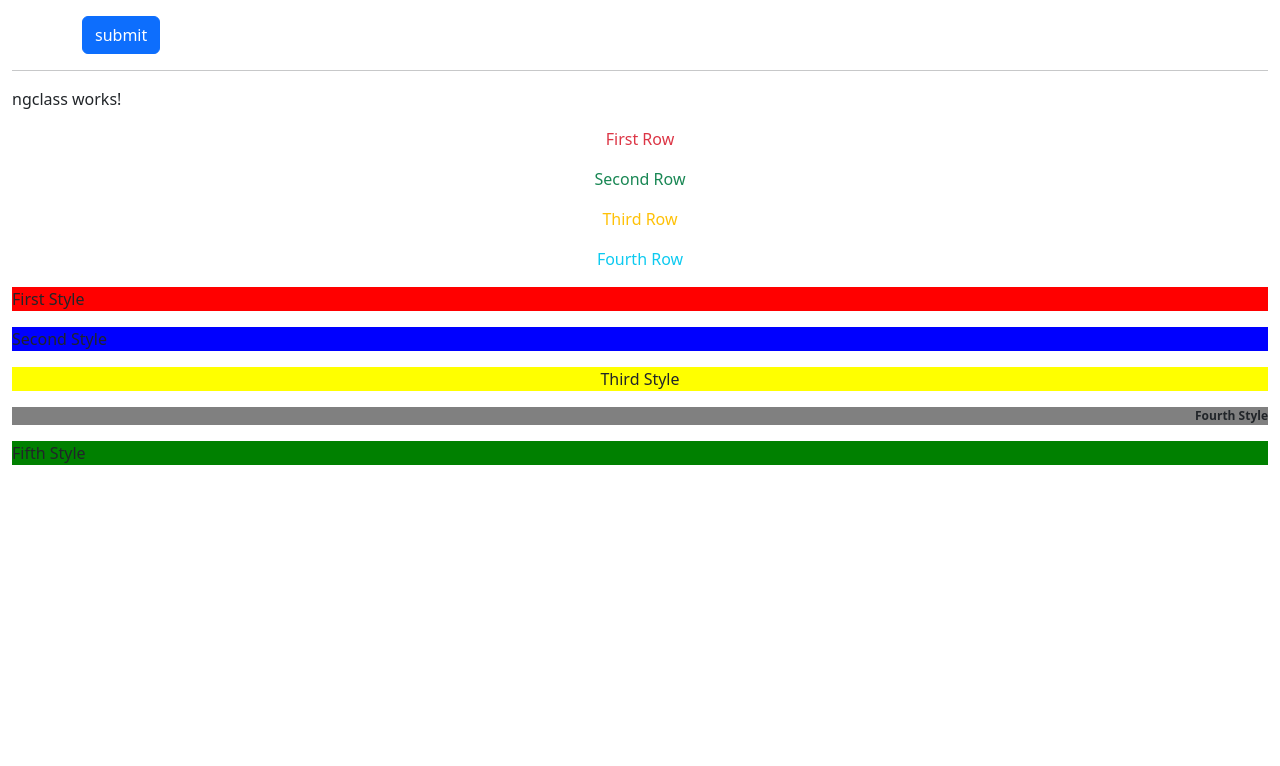
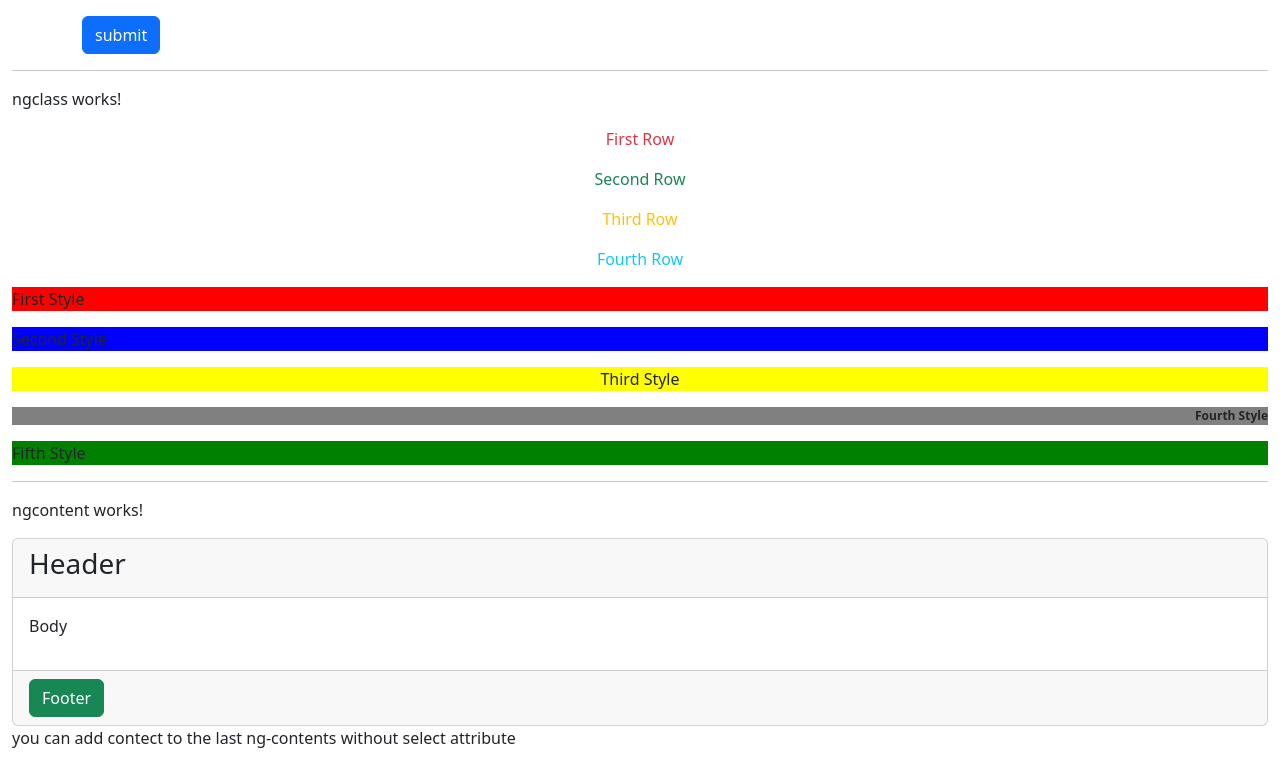
Before and after one commit to MHGalaxy/LearnAngular, an Angular app: page / in a window 1280 px wide. Shown: the part 1695-2461 px from the top of the page. Before the commit the page ends 2176 px from the top, so only its background shows below. Built offline with nearby package versions, Linux system fonts and the light colour scheme.

Commit message:
add ng-content component

```diff
--- /dev/null
+++ b/src/app/Components/ngcontent/ngcontent.component.html
@@ -0,0 +1,19 @@
+<p>ngcontent works!</p>
+
+<ng-content></ng-content>
+
+<div class="card">
+  <div class="card-header">
+    <ng-content select="header"></ng-content>
+  </div>
+  <div class="card-body">
+    <ng-content select="body"></ng-content>
+  </div>
+  <div class="card-footer">
+    <ng-content select="footer"></ng-content>
+  </div>
+</div>
+
+<div>
+  <ng-content></ng-content>
+</div>
--- a/src/app/app.component.html
+++ b/src/app/app.component.html
@@ -22,6 +22,24 @@
     <app-contact-us></app-contact-us>
     <hr/>
     <app-ngclass></app-ngclass>
+    <hr/>
+    <app-ngcontent>
+      <div>
+        <p>you can add contect to the last ng-contents without select attribute</p>
+      </div>
+
+      <div ngProjectAs="header">
+        <h3>Header</h3>
+      </div>
+
+      <div ngProjectAs="body">
+        <p>Body</p>
+      </div>
+
+      <div ngProjectAs="footer">
+        <a class="btn btn-success">Footer</a>
+      </div>
+    </app-ngcontent>
   </div>
 </body>
 </html>
--- a/src/app/app.component.ts
+++ b/src/app/app.component.ts
@@ -8,12 +8,13 @@ import {NgifNgforComponent} from './Components/ngif-ngfor/ngif-ngfor.component';
 import {NgswitchComponent} from './Components/ngswitch/ngswitch.component';
 import {ContactUsComponent} from './Components/contact-us/contact-us.component';
 import {NgclassComponent} from './Components/ngclass/ngclass.component';
+import {NgcontentComponent} from './Components/ngcontent/ngcontent.component';
 
 //decorator factory
 @Component({
   selector: 'app-root',
   standalone: true,
-  imports: [RouterOutlet, ProductListComponent, ProductDetailsComponent, CreateProductComponent, TowWayBindingComponent, NgifNgforComponent, NgswitchComponent, ContactUsComponent, NgclassComponent],
+  imports: [RouterOutlet, ProductListComponent, ProductDetailsComponent, CreateProductComponent, TowWayBindingComponent, NgifNgforComponent, NgswitchComponent, ContactUsComponent, NgclassComponent, NgcontentComponent],
   templateUrl: './app.component.html',
   styleUrl: './app.component.css'
 })
```
Also changed, not shown: src/app/Components/ngcontent/ngcontent.component.ts (added, +12 -0 lines), src/app/Components/ngcontent/ngcontent.component.css (added), 1 other file (tests, documents, lock files or other folders).
